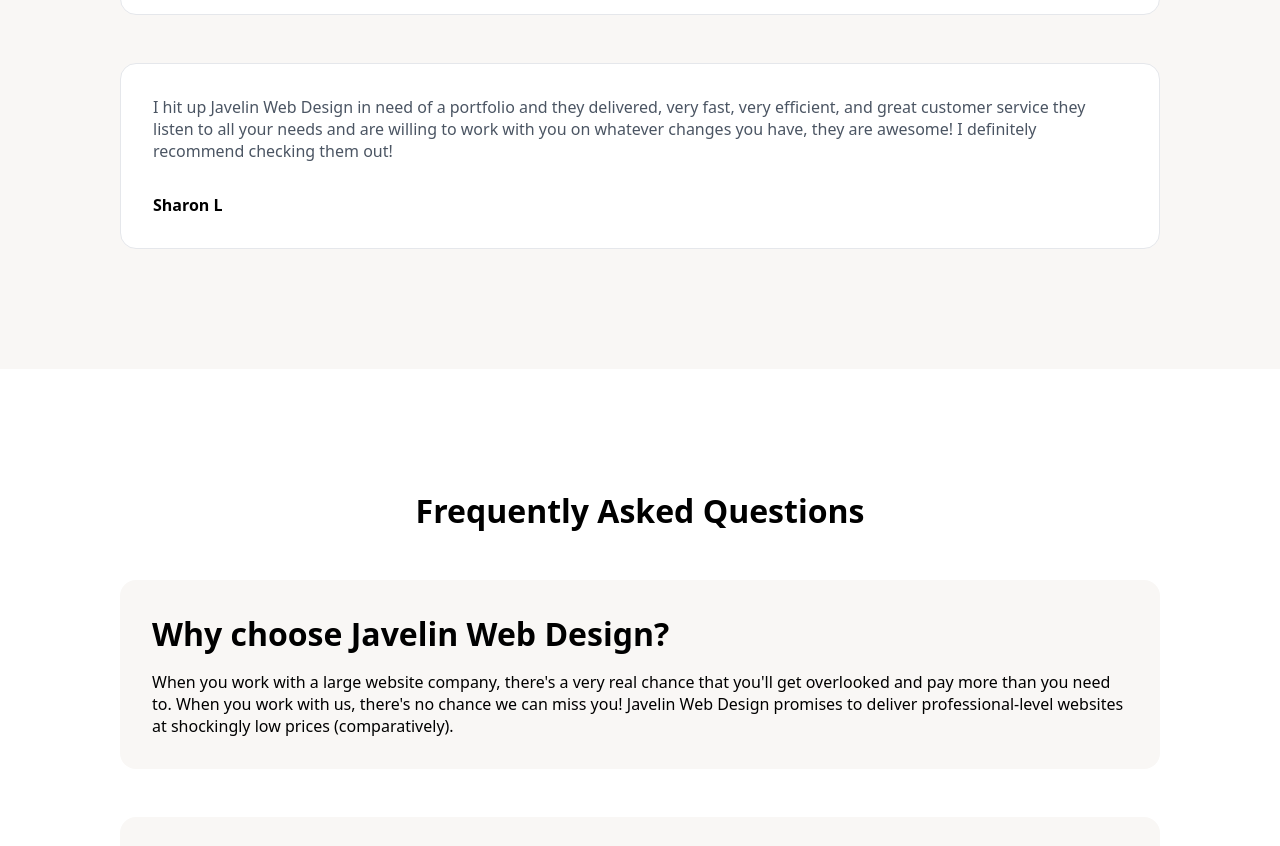
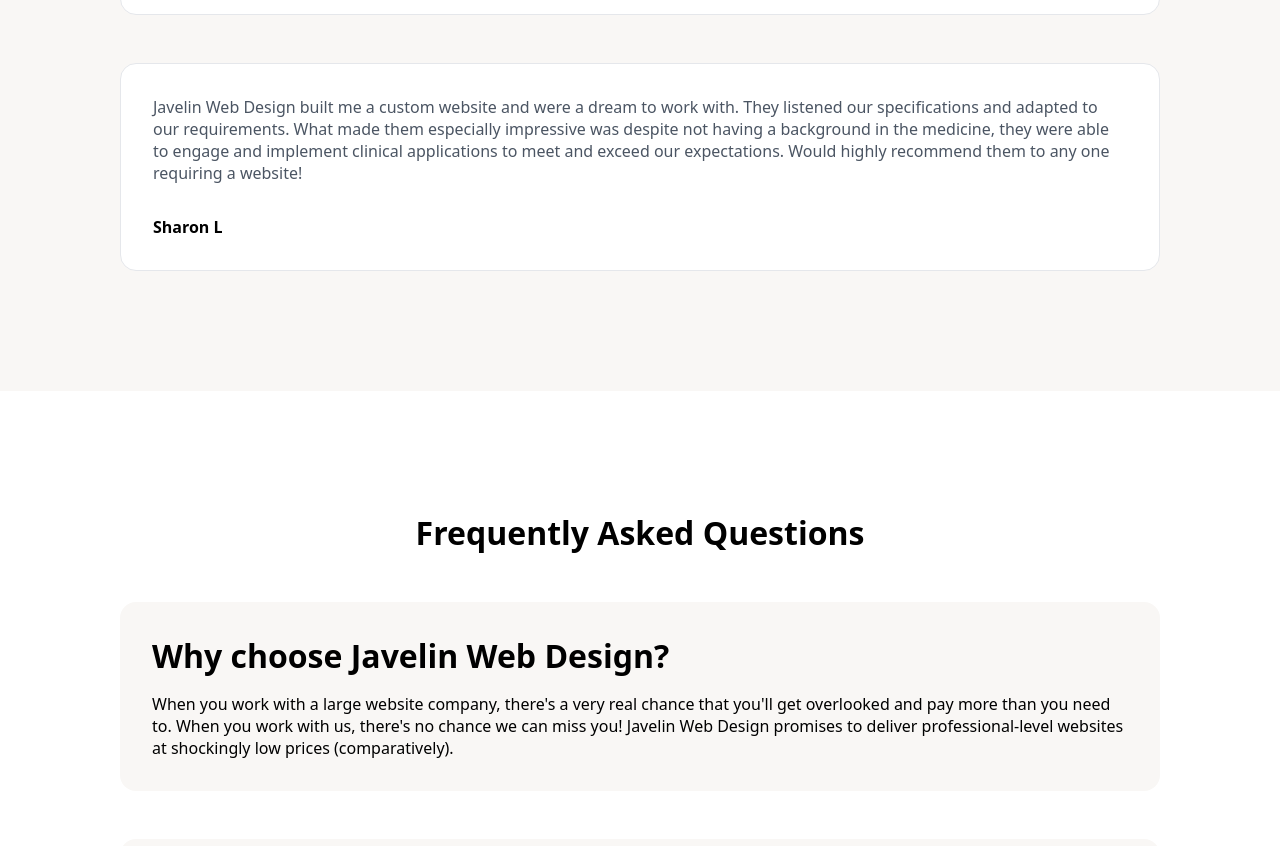
Before and after one commit to javelinwebdesigns/javelinwebdesigns.github.io, a plain HTML site: page index.html in a window 1280 px wide. Shown: the part 3149-3995 px from the top of the page. Drawn offline with nearby package versions, Linux system fonts and the light colour scheme.

Commit message:
Update index.html

```diff
--- a/index.html
+++ b/index.html
@@ -159,7 +159,7 @@
         </div>
 
         <div class="testimonial off">
-            <p>I hit up Javelin Web Design in need of a portfolio and they delivered, very fast, very efficient, and great customer service they listen to all your needs and are willing to work with you on whatever changes you have, they are awesome! I definitely recommend checking them out!</p>
+            <p>Javelin Web Design built me a custom website and were a dream to work with. They listened our specifications and adapted to our requirements. What made them especially impressive was despite not having a background in the medicine, they were able to engage and implement clinical applications to meet and exceed our expectations. Would highly recommend them to any one requiring a website!</p>
             <p class="name">Sharon L</p>
         </div>
     </div>
```
